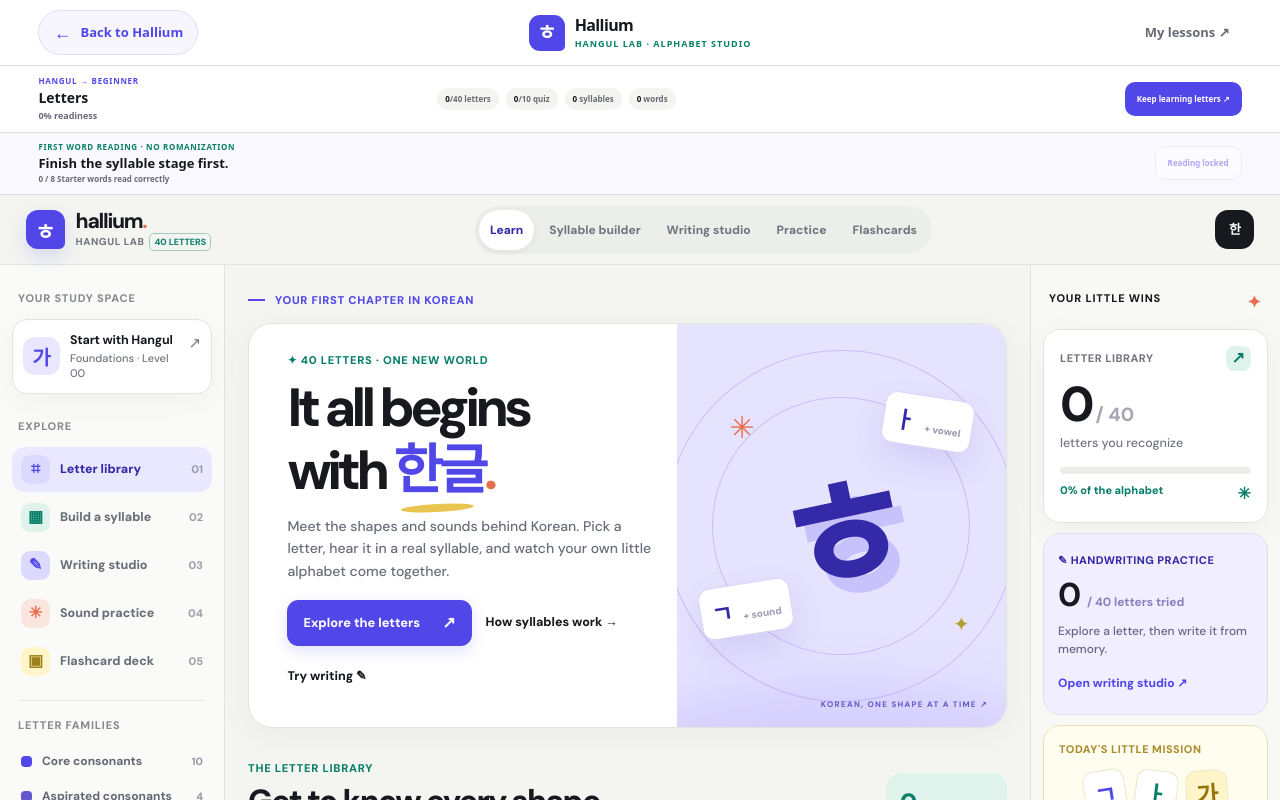
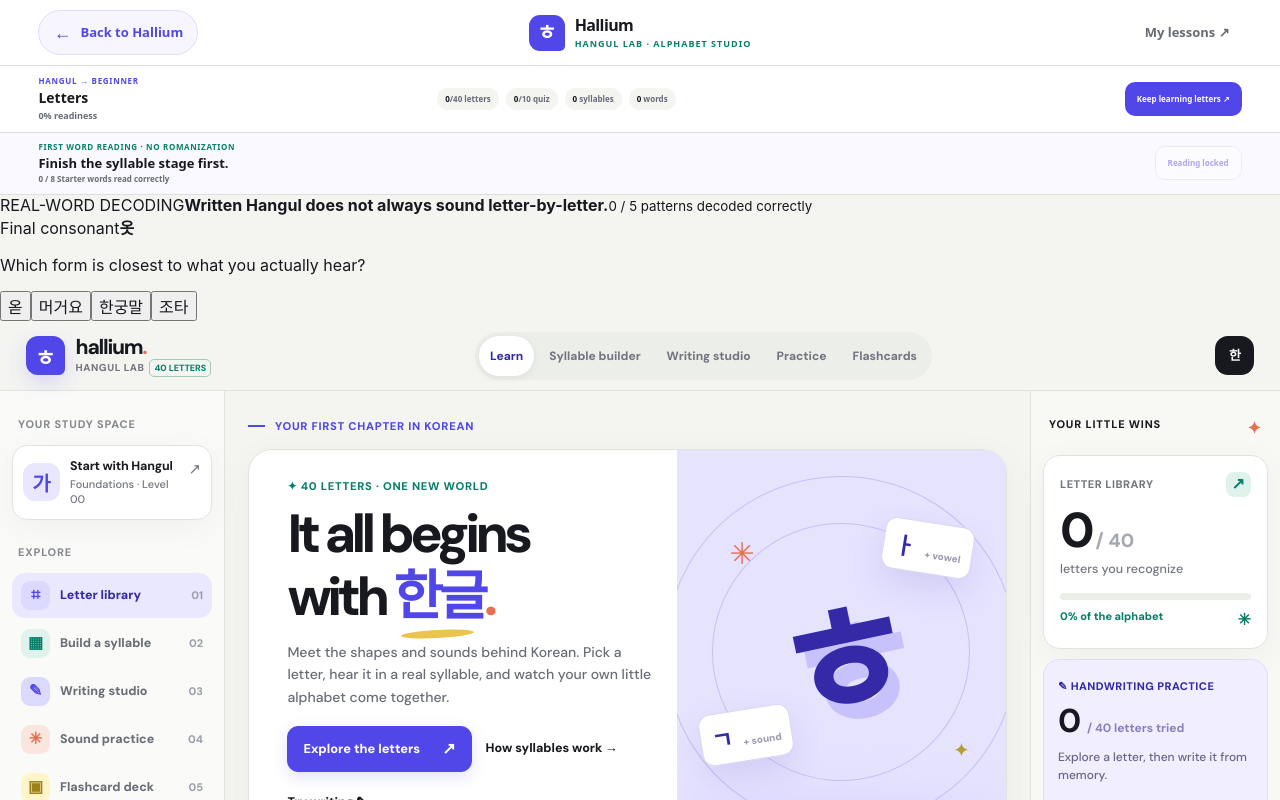
Before and after one commit to sushan5140/hallium, a Next.js app: page /hangul in a window 1280 px wide. Built offline with nearby package versions, Linux system fonts and the light colour scheme.

Commit message:
H-P10.3: add pronunciation decoding micro-drill

```diff
--- a/app/hangul/HangulLabBridge.js
+++ b/app/hangul/HangulLabBridge.js
@@ -2,6 +2,7 @@
 
 import { useEffect, useMemo, useRef, useState } from "react";
 import { evaluateHangulProgress } from "../../lib/hangul-progression";
+import { HANGUL_DECODING_ITEMS, decodingOptions } from "../../lib/hangul-decoding";
 import styles from "./page.module.css";
 
 const HANGUL_STORAGE_KEY = "hallium-hangul-lab-preview-v1";
@@ -36,6 +37,9 @@
   const [readingIndex, setReadingIndex] = useState(0);
   const [readingScore, setReadingScore] = useState(0);
   const [readingAnswered, setReadingAnswered] = useState(false);
+  const [decodedIds, setDecodedIds] = useState([]);
+  const [decodeIndex, setDecodeIndex] = useState(0);
+  const [decodeAnswered, setDecodeAnswered] = useState(false);
 
   const progress = useMemo(() => evaluateHangulProgress({
     ...evidence,
@@ -45,6 +49,7 @@
   useEffect(() => {
     const saved = readHangulState();
     setReadWordIds([...new Set((saved.readWords || []).map(String))]);
+    setDecodedIds([...new Set((saved.decodedPatterns || []).map(String))]);
   }, []);
 
   useEffect(() => {
@@ -122,7 +127,24 @@
   }[progress.stage] || "Letters";
 
   const activeReading = readingRound[readingIndex] || null;
+  const activeDecode = HANGUL_DECODING_ITEMS[decodeIndex] || null;
   const readingUnlocked = progress.stage === "words" || progress.stage === "beginner_ready";
+
+  function answerDecode(value) {
+    if (!activeDecode || decodeAnswered) return;
+    if (value === activeDecode.heard) {
+      const current = readHangulState();
+      const decodedPatterns = [...new Set([...(current.decodedPatterns || []).map(String), activeDecode.id])];
+      localStorage.setItem(HANGUL_STORAGE_KEY, JSON.stringify({ ...current, decodedPatterns }));
+      setDecodedIds(decodedPatterns);
+    }
+    setDecodeAnswered(true);
+  }
+
+  function nextDecode() {
+    setDecodeIndex((value) => (value + 1) % HANGUL_DECODING_ITEMS.length);
+    setDecodeAnswered(false);
+  }
 
   return (
     <>
@@ -185,6 +207,26 @@
         )}
       </section>
 
+      <section className={styles.decodingBridge} aria-label="Common Korean pronunciation patterns">
+        <div>
+          <span>REAL-WORD DECODING</span>
+          <strong>Written Hangul does not always sound letter-by-letter.</strong>
+          <small>{decodedIds.length} / {HANGUL_DECODING_ITEMS.length} patterns decoded correctly</small>
+        </div>
+        {activeDecode ? (
+          <div className={styles.decodingCard}>
+            <header><span>{activeDecode.rule}</span><b lang="ko">{activeDecode.word}</b></header>
+            <p>Which form is closest to what you actually hear?</p>
+            <div className={styles.decodingAnswers}>
+              {decodingOptions(activeDecode).map((option) => (
+                <button key={option} type="button" disabled={decodeAnswered} onClick={() => answerDecode(option)} lang="ko">{option}</button>
+              ))}
+            </div>
+            {decodeAnswered ? <><small>{activeDecode.explanation}</small><button type="button" onClick={nextDecode}>Next pattern →</button></> : null}
+          </div>
+        ) : null}
+      </section>
+
       <iframe
         ref={frameRef}
         className={styles.frame}
```
